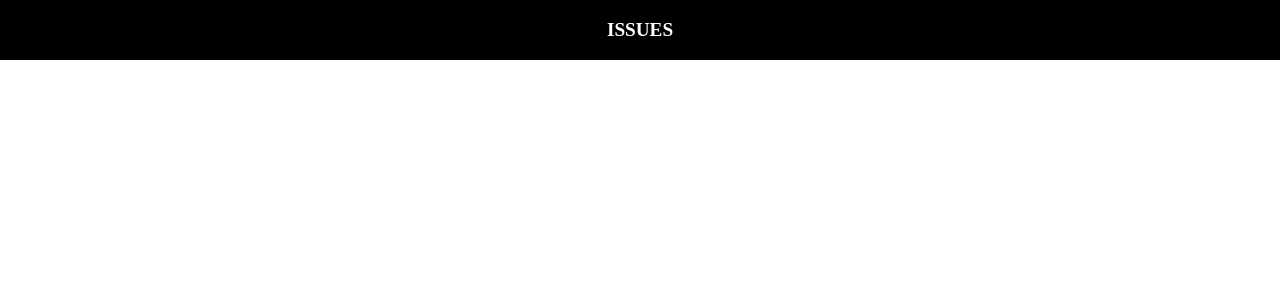
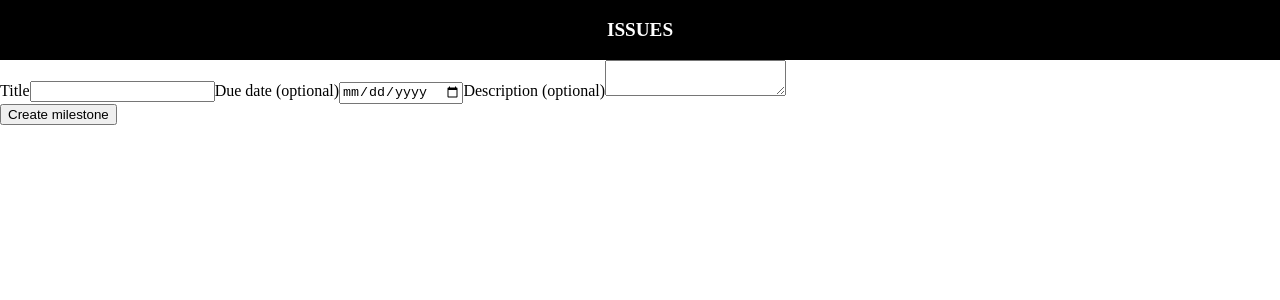
Before and after one commit to boostcamp-2020/IssueTracker-29, a React app in the folder client/: page /milestone/create in a window 1280 px wide. Shown: the top 300 px of the page. Built offline with nearby package versions, Linux system fonts and the light colour scheme.

Commit message:
[FEAT] milestone 관련 더 자세한 initialize

```diff
--- a/client/src/App.js
+++ b/client/src/App.js
@@ -9,8 +9,9 @@ import NewIssue from "./components/newIssue/newIssue.js";
 import IssueDetail from "./components/issueDetail/issueDetail.js";
 import { IssueContext, LabelContext, LabelReducerContext, MilestoneContext } from "./components/common/context.js";
 import asyncLabelWrapper from './wrapper/label';
-
 import { reducer as labelReducer} from './reducer/label';
+import MilestoneList from "./components/milestone/milestoneList.js";
+import NewMilestone from "./components/newMilestone/newMilestone.js";
 
 const ResetStyle = createGlobalStyle`
   body {
@@ -42,6 +43,10 @@ const App = () => {
                   </Switch>
                   <Route exact path='/label' component={Label}/>
                   <Route exact path="/" component={Login}/>
+                  <Switch>
+                    <Route exact path="/milestone/create" component={NewMilestone}/>
+                    <Route exact path="/milestone" component={MilestoneList}/>
+                  </Switch>
                 </MilestoneContext.Provider>
               </LabelReducerContext.Provider>
             </LabelContext.Provider>
--- /dev/null
+++ b/client/src/components/milestone/milestoneList.js
@@ -0,0 +1,22 @@
+import React from 'react';
+
+const MilestoneList = (props) => {
+  const milestoneItemComponent = null;
+  return (
+    <div>
+      <div>
+        <button>Label</button>
+        <p>Milestones</p>
+        <button>New milestone</button>
+      </div>
+      <div>
+
+      </div>
+      <div>
+        {milestoneItemComponent}
+      </div>
+    </div>
+  )
+}
+
+export default MilestoneList;
--- /dev/null
+++ b/client/src/components/newMilestone/newMilestone.js
@@ -0,0 +1,34 @@
+import React, { useState } from 'react';
+
+const NewMilestone = (props) => {
+  const [title, setTitle] = useState("");
+  const [date, setDate] = useState(new Date());
+  const [description, setDescription] = useState("");
+
+  return (
+    <div>
+      <div>
+
+      </div>
+      <div>
+        <label>
+          Title
+          <input/>
+        </label>
+        <label>
+          Due date (optional)
+          <input type="date" onChange={(e) => console.log(new Date(e.target.value))}/>
+        </label>
+        <label>
+          Description (optional)
+          <textarea value={description} onChange={e => setDescription(e.target.value)}/>
+        </label>
+      </div>
+      <div>
+        <button>Create milestone</button>
+      </div>
+    </div>
+  )
+}
+
+export default NewMilestone;
```
Also changed, not shown: client/src/components/milestone/milestoneItem.js (added, +21 -0 lines).
